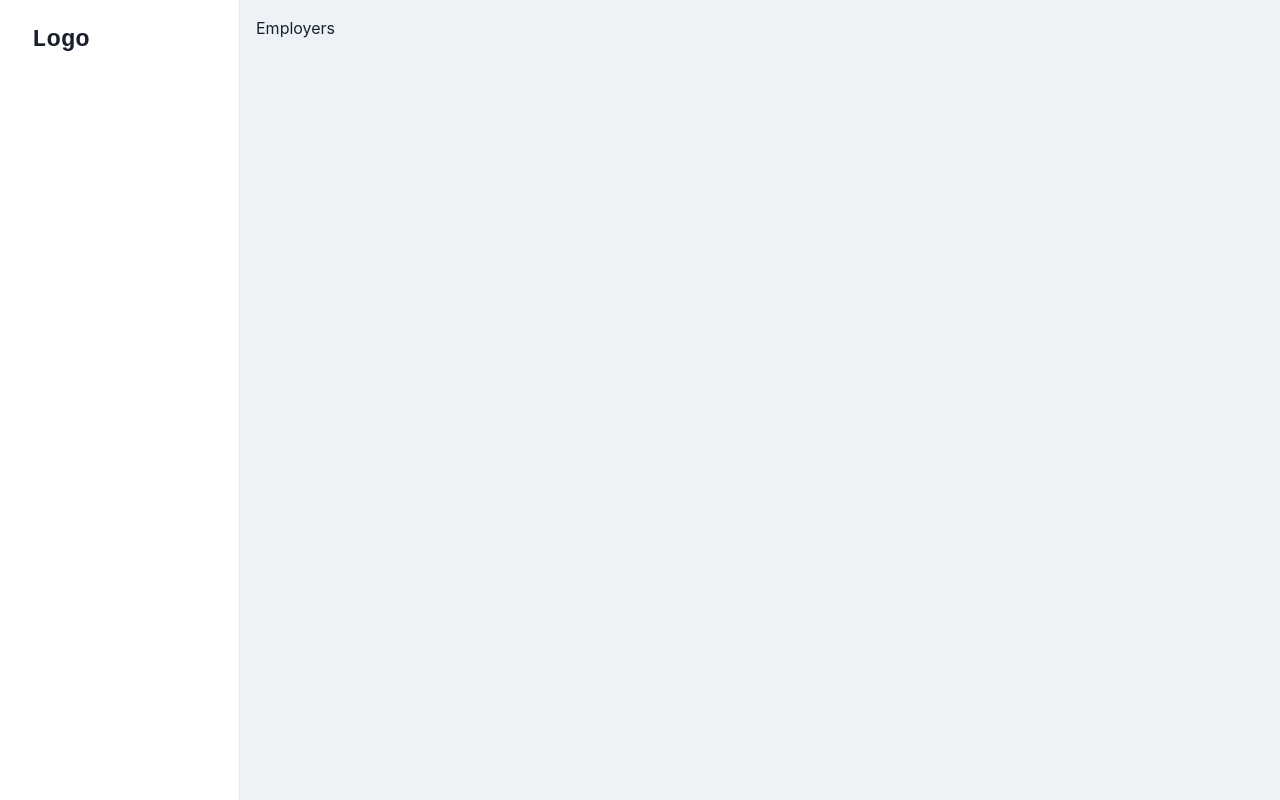
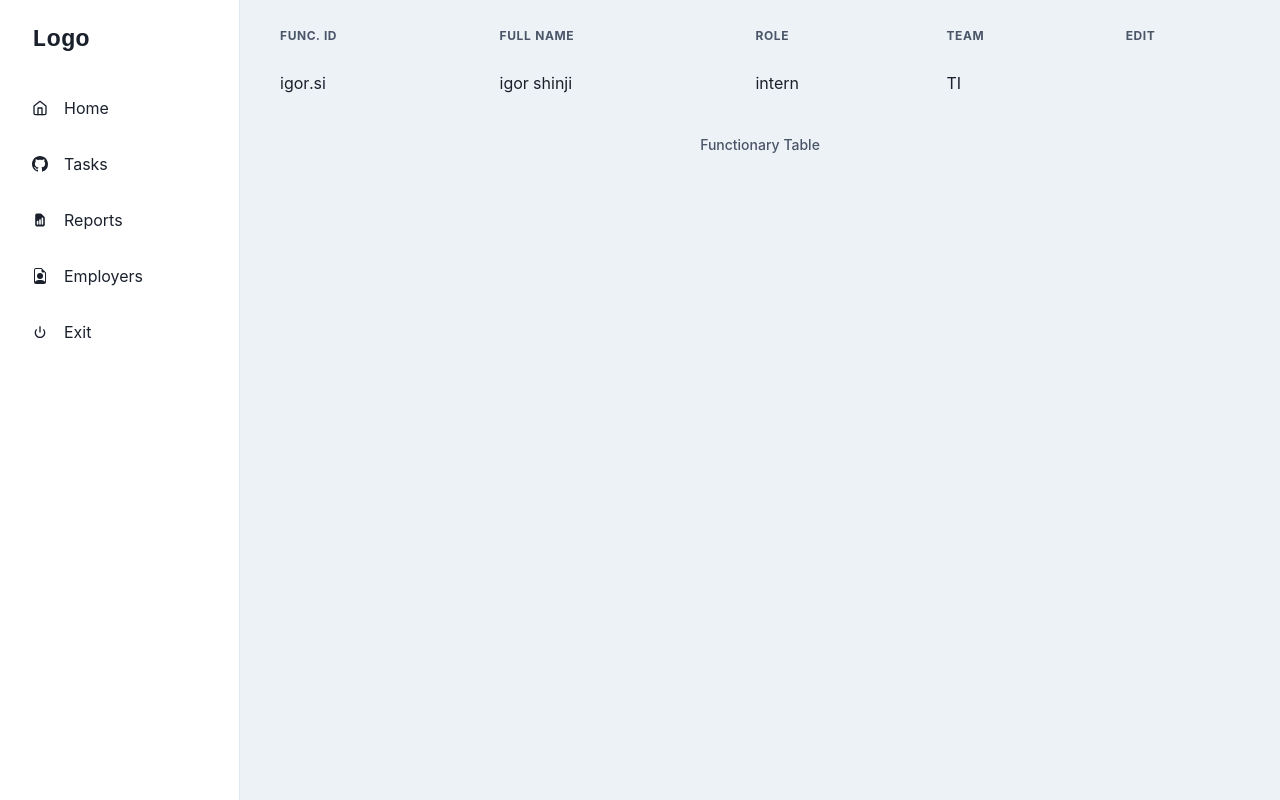
Before and after one commit to ProgrammingTopics/FrontEndVercelDeploy, a React (Create React App) app: page /Employers in a window 1280 px wide. Built offline with nearby package versions, Linux system fonts and the light colour scheme.

Commit message:
Employers View

```diff
--- a/src/api.ts
+++ b/src/api.ts
@@ -14,15 +14,24 @@ export const signUpGraphRequest = async (email: string, password: string) =>
     }).then((result) => result);
 
 export const signInGraphRequest = async (email: string, password: string) =>
-    await axios.get<userType>("/signUp",{
-        params: {
-            email: email,
-            password: password
-        },
+    await axios.post<userType>("/signIn",{
+        email: email,
+        password: password,
+    },{
         headers: {
             "content-type": "application/json"
         }
     }).then((result) => result.data);
+
+export const getEmployersList = async (userType: string) =>
+        await axios.get<userType[]>("/listEmployees", {
+            params: {
+                userType: userType
+            },
+            headers: {
+                "content-type": "application/json"
+            }
+        }).then((result) => result.data);
 
 
 export const getRepositoryById = async (repoId: string) =>
--- a/src/components/Sidebar.tsx
+++ b/src/components/Sidebar.tsx
@@ -1,4 +1,4 @@
-import { ReactNode, useEffect } from "react";
+import { ReactNode, useEffect, useState } from "react";
 import {
   IconButton,
   Box,
@@ -28,40 +28,7 @@ interface LinkItemProps {
   name: string;
   icon: IconType;
 }
-let LinkItems: Array<LinkItemProps> = [];
 export default function Sidebar({ children }: { children: ReactNode }) {
-  useEffect(() => {
-    switch (UserManager.getUserType()) {
-      case "RH": {
-        LinkItems = [
-          { name: "Home", icon: FiHome },
-          { name: "Tasks", icon: BsGithub },
-          { name: "Reports", icon: HiDocumentReport },
-          { name: "Employers", icon: BsFileEarmarkPerson },
-          { name: "Exit", icon: CgLogOff },
-        ];
-        break;
-      }
-      case "Manager": {
-        LinkItems = [
-          { name: "Home", icon: FiHome },
-          { name: "Tasks", icon: BsGithub },
-          { name: "Team", icon: RiTeamFill },
-          { name: "Exit", icon: CgLogOff },
-        ];
-        break;
-      }
-      default: {
-        LinkItems = [
-          { name: "Home", icon: FiHome },
-          { name: "Tasks", icon: BsGithub },
-          { name: "Exit", icon: CgLogOff },
-        ];
-        break;
-      }
-    }
-  }, []);
-
   const { isOpen, onOpen, onClose } = useDisclosure();
   return (
     <Box minH="100vh" bg={useColorModeValue("gray.100", "gray.900")}>
@@ -102,6 +69,39 @@ const SidebarContent = ({ onClose, ...rest }: SidebarProps) => {
   const onClickNavigate = (pathName: string) => {
     pathName !== "Exit" ? handleRoute("/" + pathName) : handleRoute("/");
   };
+  const [LinkItems, setLinkItems] = useState<LinkItemProps[]>([]);
+  useEffect(() => {
+    switch (UserManager.getUserType()) {
+      case "RH": {
+        setLinkItems([
+          { name: "Home", icon: FiHome },
+          { name: "Tasks", icon: BsGithub },
+          { name: "Reports", icon: HiDocumentReport },
+          { name: "Employers", icon: BsFileEarmarkPerson },
+          { name: "Exit", icon: CgLogOff },
+        ]);
+        break;
+      }
+      case "Manager": {
+        setLinkItems([
+          { name: "Home", icon: FiHome },
+          { name: "Tasks", icon: BsGithub },
+          { name: "Team", icon: RiTeamFill },
+          { name: "Exit", icon: CgLogOff },
+        ]);
+        break;
+      }
+      default: {
+        setLinkItems([
+          { name: "Home", icon: FiHome },
+          { name: "Tasks", icon: BsGithub },
+          { name: "Exit", icon: CgLogOff },
+        ]);
+
+        break;
+      }
+    }
+  }, []);
   return (
     <Box
       bg={useColorModeValue("white", "gray.900")}
--- a/src/pages/employers/Employers.tsx
+++ b/src/pages/employers/Employers.tsx
@@ -1,10 +1,67 @@
+import {
+  Table,
+  TableCaption,
+  TableContainer,
+  Tbody,
+  Td,
+  Th,
+  Thead,
+  Tr,
+} from "@chakra-ui/react";
+import { useEffect, useState } from "react";
+import { getEmployersList } from "../../api";
 import Sidebar from "../../components/Sidebar";
 import UserManager from "../../components/utils/userController";
+import { userType } from "../../types";
 
 export default function Employers() {
+  const [Employees, setEmployees] = useState<userType[]>([
+    {
+      email: "igor.si",
+      fullName: "igor shinji",
+      role: "intern",
+      team: "TI",
+      userType: "default",
+    },
+  ]);
+
+  useEffect(() => {}, []);
+  const getEmployees = async () => {
+    setEmployees(await getEmployersList(UserManager.getUserType()));
+  };
+  const TdData = () =>
+    Employees.map((employe) => {
+      return (
+        <Tr>
+          <Td>{employe.email}</Td>
+          <Td>{employe.fullName}</Td>
+          <Td>{employe.role}</Td>
+          <Td>{employe.team}</Td>
+        </Tr>
+      );
+    });
   if (UserManager.getUserType() !== "RH") {
     return (
       <Sidebar>Permission Denied, your role is not Human Resources</Sidebar>
     );
-  } else return <Sidebar>Employers</Sidebar>;
+  } else
+    return (
+      <Sidebar>
+        <TableContainer>
+          <Table variant="simple">
+            <TableCaption>Functionary Table</TableCaption>
+            <Thead>
+              <Tr>
+                <Th>Func. ID</Th>
+                <Th>Full Name</Th>
+                <Th>Role</Th>
+                <Th>Team</Th>
+                <Th>Edit</Th>
+              </Tr>
+            </Thead>
+            <Tbody>{TdData()}</Tbody>
+          </Table>
+        </TableContainer>
+      </Sidebar>
+    );
 }
--- a/src/pages/reports/Reports.tsx
+++ b/src/pages/reports/Reports.tsx
@@ -1,10 +1,10 @@
 import Sidebar from "../../components/Sidebar";
 import UserManager from "../../components/utils/userController";
 
-export default function Employers() {
+export default function Reports() {
   if (UserManager.getUserType() !== "RH") {
     return (
       <Sidebar>Permission Denied, your role is not Humans Resources</Sidebar>
     );
-  } else return <Sidebar>Employers</Sidebar>;
+  } else return <Sidebar>Reports</Sidebar>;
 }
--- a/src/types.ts
+++ b/src/types.ts
@@ -9,7 +9,8 @@ export type userType = {
   email: string,
   fullName: string,
   role: string,
-  team: string
+  team: string,
+  userType: string,
 }
 
 export type taskType = {
```
